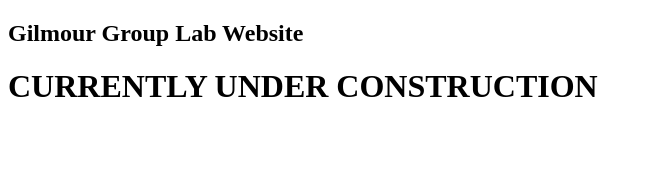
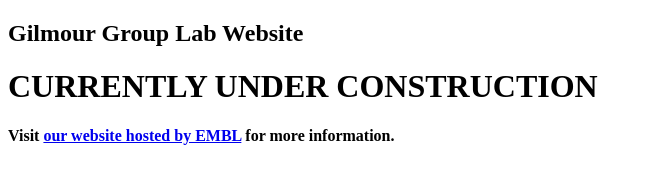
Before and after one commit to GilmourGroup/GilmourGroup.github.io, a plain HTML site: page index.html in a window 1280 px wide. Shown: the whole page, without its empty margins (0-649 px from the left). Drawn offline with Linux system fonts and the light colour scheme.

Commit message:
Added link to EMBL group site.

```diff
--- a/index.html
+++ b/index.html
@@ -3,5 +3,9 @@
 <body>
 <h2>Gilmour Group Lab Website</h1>
 <h1>CURRENTLY UNDER CONSTRUCTION<h2>
+<p style="font-size:16px">
+Visit <a href=http://www.embl.de/research/units/cbb/gilmour/>our website hosted by EMBL</a>
+for more information.
+</p>
 </body>
 </html>
```
